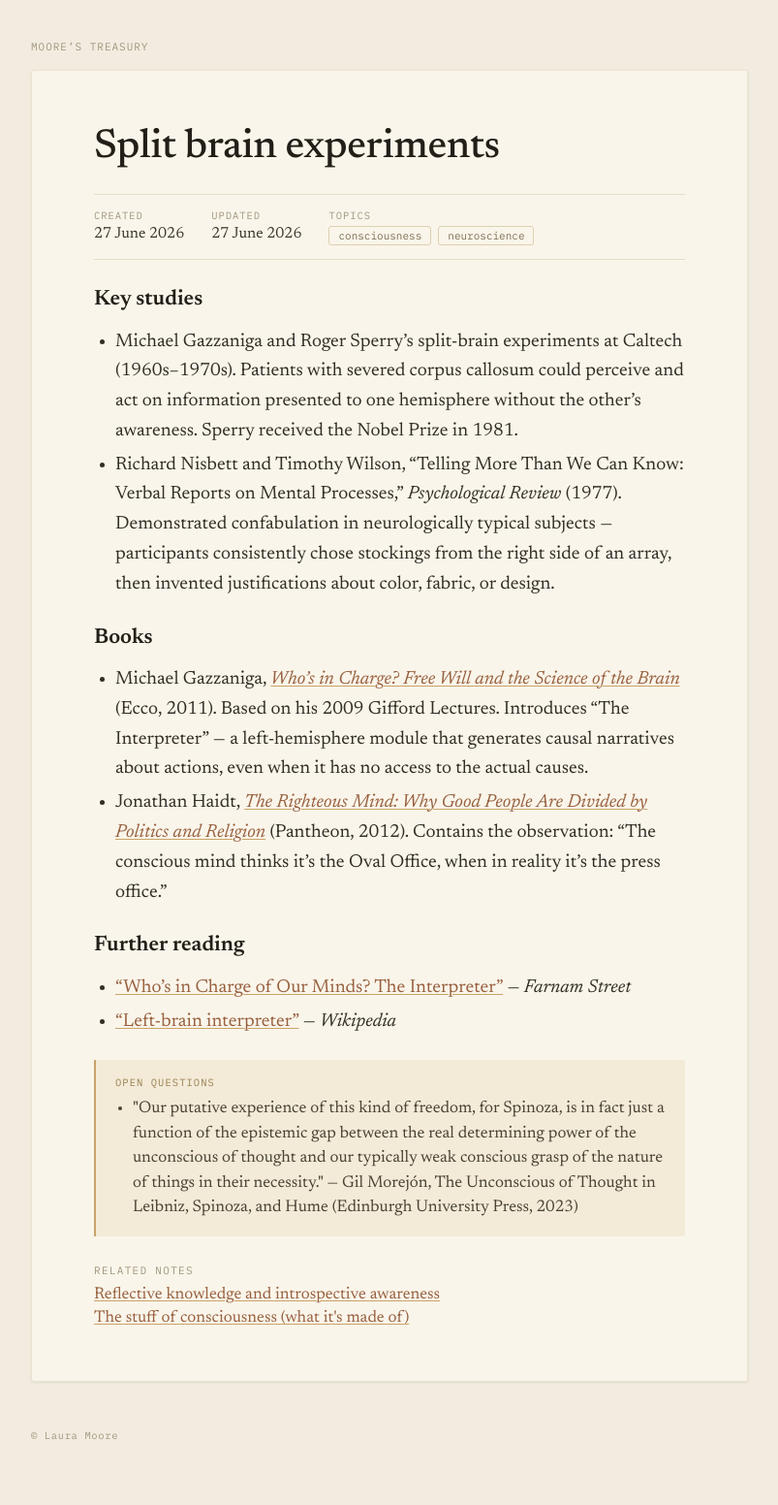
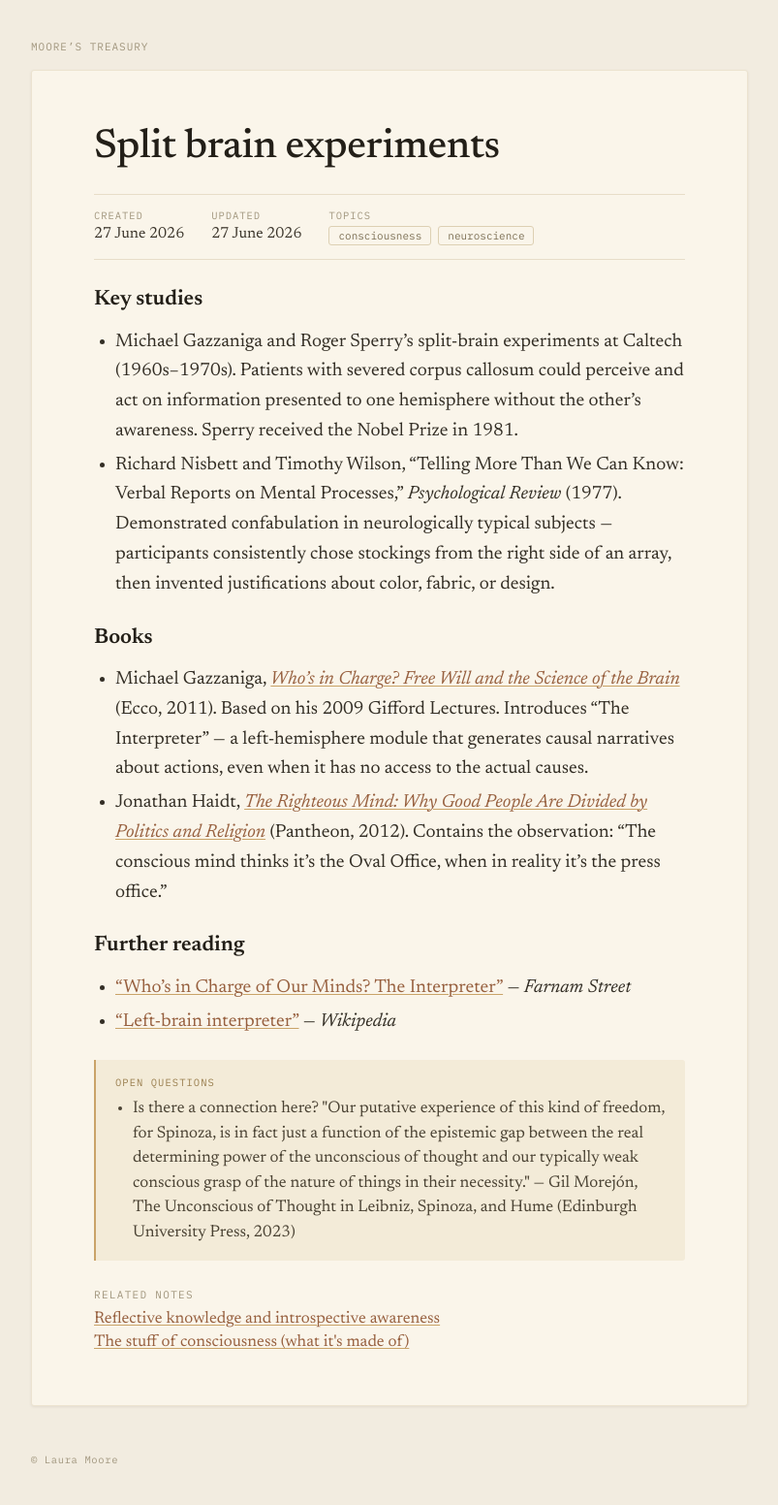
Before and after one commit to lauramoorewrites-del/treasury, a Jekyll site: the page built from _pages/split-brain-experiments.md, in a window 1280 px wide. Shown: the whole page at 97% size, without its empty margins (238-1041 px from the left). Built offline with Jekyll 4.4.1, drawn with Linux system fonts in a browser that asks for light colours; before the commit the page ends 1527 px from its top, so only the background shows below that.

Commit message:
Add intro to Spinoza strand on split brain page
Co-Authored-By: Claude Opus 4.6 (1M context) <noreply@anthropic.com>

```diff
--- a/_pages/split-brain-experiments.md
+++ b/_pages/split-brain-experiments.md
@@ -5,7 +5,7 @@ created: "27 June 2026"
 updated: "27 June 2026"
 topics: [consciousness, neuroscience]
 figuring_out:
-  - "\"Our putative experience of this kind of freedom, for Spinoza, is in fact just a function of the epistemic gap between the real determining power of the unconscious of thought and our typically weak conscious grasp of the nature of things in their necessity.\" — Gil Morejón, The Unconscious of Thought in Leibniz, Spinoza, and Hume (Edinburgh University Press, 2023)"
+  - "Is there a connection here? \"Our putative experience of this kind of freedom, for Spinoza, is in fact just a function of the epistemic gap between the real determining power of the unconscious of thought and our typically weak conscious grasp of the nature of things in their necessity.\" — Gil Morejón, The Unconscious of Thought in Leibniz, Spinoza, and Hume (Edinburgh University Press, 2023)"
 related:
   - title: "Reflective knowledge and introspective awareness"
     url: "/reflective-knowledge-and-introspective-awareness/"
```
